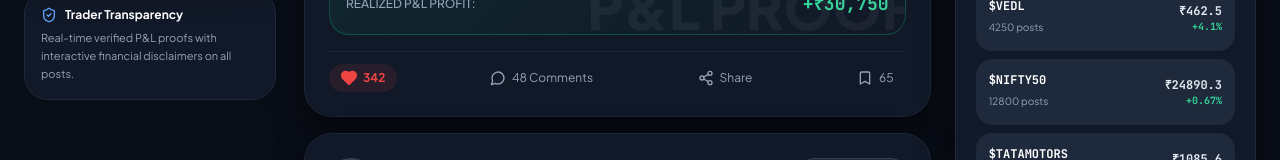
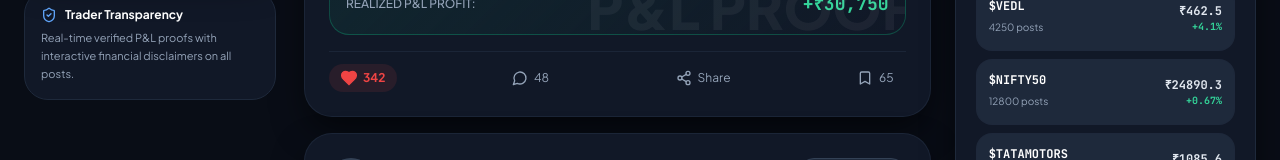
Before and after one commit to preetampatel9478/Bullpost, a React (Vite) app in the folder frontend/: page / in a window 1280 px wide. Shown: the part 596-756 px from the top of the page. Built offline with nearby package versions, Linux system fonts and the light colour scheme; grey boxes are pictures that could not be loaded.

Commit message:
ui: remove 'Comments' text label beside comment icon on post cards

```diff
--- a/frontend/src/components/PostCard.tsx
+++ b/frontend/src/components/PostCard.tsx
@@ -274,7 +274,7 @@ export const PostCard: React.FC<PostCardProps> = ({ post }) => {
           title="Comments"
         >
           <MessageCircle className={`w-4 h-4 ${showComments ? 'stroke-[2.5] fill-[#2563EB]/20 dark:fill-[#60A5FA]/20' : ''}`} />
-          <span>{post.commentsCount} Comments</span>
+          <span>{post.commentsCount}</span>
         </button>
 
         {/* Share */}
```
